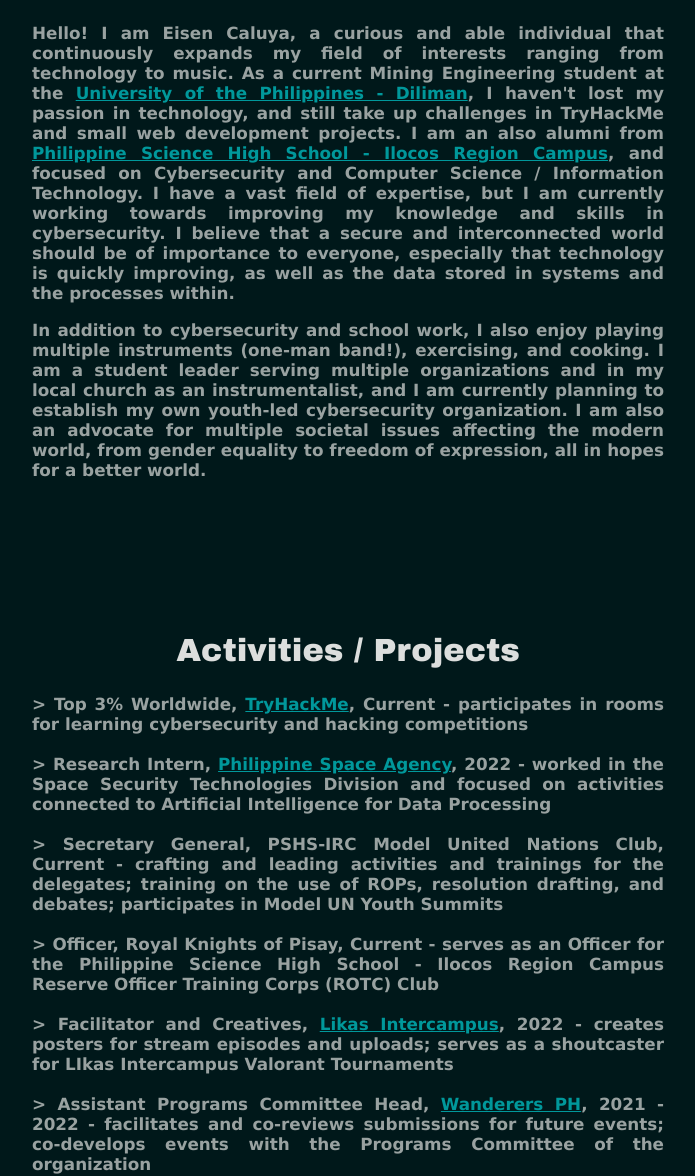
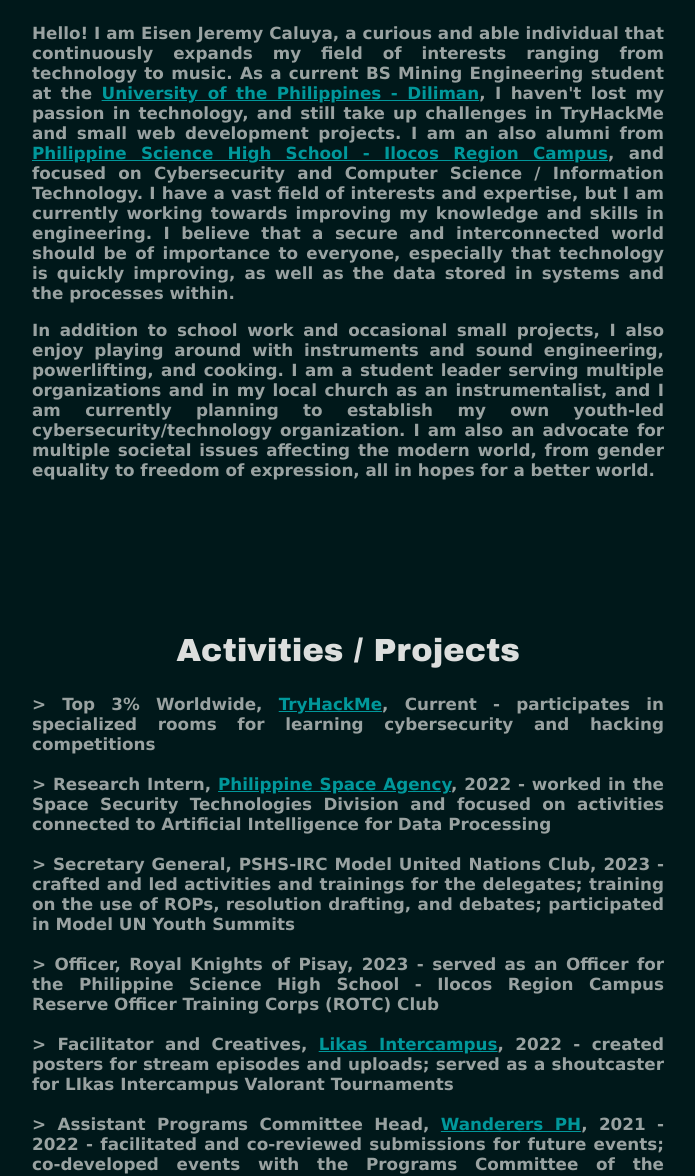
Before and after one commit to eisencaluya/eisencaluya.github.io, a plain HTML site: page index.html in a window 1280 px wide. Shown: the part 787-1963 px from the top of the page, without its empty margins (292-987 px from the left). Drawn offline with Linux system fonts and the light colour scheme.

Commit message:
Update index.html
updated recent contributions sept. 2024

```diff
--- a/index.html
+++ b/index.html
@@ -20,20 +20,20 @@
 		<center><img class="img1" src="me-pic.jpg" height="225px" width="225px"></center>
 
       <center><h1>Hi! I am,</h1></center>
-      <center><div><span>Eisen Caluya</span></div></center>
+      <center><div><span>Eisen Jeremy Caluya</span></div></center>
 
       <center><h4>Student. Technology Enthusiast and Advocate.</h4></center>
 
       <center><h2>Who am I?</h2></center>
-      <center><h3 align="justify">Hello! I am Eisen Caluya, a curious and able individual that continuously expands my field of interests ranging from technology to music.
-	 As a current Mining Engineering student at the <a class="link" href="https://upd.edu.ph/">University of the Philippines - Diliman</a>, I haven't lost my passion in technology, and still take up challenges in TryHackMe and small web development projects.
+      <center><h3 align="justify">Hello! I am Eisen Jeremy Caluya, a curious and able individual that continuously expands my field of interests ranging from technology to music.
+	 As a current BS Mining Engineering student at the <a class="link" href="https://upd.edu.ph/">University of the Philippines - Diliman</a>, I haven't lost my passion in technology, and still take up challenges in TryHackMe and small web development projects.
          I am an also alumni from <a class="link" href="https://irc.pshs.edu.ph/">Philippine Science High School - Ilocos Region Campus</a>, and focused on Cybersecurity and Computer Science / Information Technology.
-         I have a vast field of expertise, but I am currently working towards improving my knowledge and skills in cybersecurity.
+         I have a vast field of interests and expertise, but I am currently working towards improving my knowledge and skills in engineering.
          I believe that a secure and interconnected world should be of importance to everyone, especially that technology is quickly improving, as well as the data stored in systems and the processes within.
       </h3></center>
 
-      <center><h3 align="justify">In addition to cybersecurity and school work, I also enjoy playing multiple instruments (one-man band!), exercising, and cooking.
-         I am a student leader serving multiple organizations and in my local church as an instrumentalist, and I am currently planning to establish my own youth-led cybersecurity organization.
+      <center><h3 align="justify">In addition to school work and occasional small projects, I also enjoy playing around with instruments and sound engineering, powerlifting, and cooking.
+         I am a student leader serving multiple organizations and in my local church as an instrumentalist, and I am currently planning to establish my own youth-led cybersecurity/technology organization.
          I am also an advocate for multiple societal issues affecting the modern world, from gender equality to freedom of expression, all in hopes for a better world.
       </h3></center>
 
@@ -41,12 +41,12 @@
 
       <center><h2>Activities / Projects</h2></center>
       <center><h3 align="justify">
-	 > Top 3% Worldwide, <a class="link" href="https://tryhackme.com/p/ecu">TryHackMe</a>, Current - participates in rooms for learning cybersecurity and hacking competitions <br><br>
+	 > Top 3% Worldwide, <a class="link" href="https://tryhackme.com/p/ecu">TryHackMe</a>, Current - participates in specialized rooms for learning cybersecurity and hacking competitions <br><br>
          > Research Intern, <a class="link" href="https://philsa.gov.ph/">Philippine Space Agency</a>, 2022  - worked in the Space Security Technologies Division and focused on activities connected to Artificial Intelligence for Data Processing <br><br>
-         > Secretary General, PSHS-IRC Model United Nations Club, Current - crafting and leading activities and trainings for the delegates; training on the use of ROPs, resolution drafting, and debates; participates in Model UN Youth Summits <br><br>
-	 > Officer, Royal Knights of Pisay, Current - serves as an Officer for the Philippine Science High School - Ilocos Region Campus Reserve Officer Training Corps (ROTC) Club <br><br>
-         > Facilitator and Creatives, <a class="link" href="https://www.facebook.com/LikasPSHS">Likas Intercampus</a>, 2022 - creates posters for stream episodes and uploads; serves as a shoutcaster for LIkas Intercampus Valorant Tournaments <br><br>
-         > Assistant Programs Committee Head, <a class="link" href="https://www.facebook.com/wanderers.phil">Wanderers PH</a>, 2021 - 2022 - facilitates and co-reviews submissions for future events; co-develops events with the Programs Committee of the organization <br><br>
+         > Secretary General, PSHS-IRC Model United Nations Club, 2023 - crafted and led activities and trainings for the delegates; training on the use of ROPs, resolution drafting, and debates; participated in Model UN Youth Summits <br><br>
+	 > Officer, Royal Knights of Pisay, 2023 - served as an Officer for the Philippine Science High School - Ilocos Region Campus Reserve Officer Training Corps (ROTC) Club <br><br>
+         > Facilitator and Creatives, <a class="link" href="https://www.facebook.com/LikasPSHS">Likas Intercampus</a>, 2022 - created posters for stream episodes and uploads; served as a shoutcaster for LIkas Intercampus Valorant Tournaments <br><br>
+         > Assistant Programs Committee Head, <a class="link" href="https://www.facebook.com/wanderers.phil">Wanderers PH</a>, 2021 - 2022 - facilitated and co-reviewed submissions for future events; co-developed events with the Programs Committee of the organization <br><br>
          > Instrumentalist/Singer/Multimedia, <a class="link" href="https://www.facebook.com/Jgl.WMC">Jesus the Giver of Life Church</a>, Grade 4-Current - serves as an instrumentalist and singer for the Church Worship Team; assists in teaching instruments to aspiring Worship Team members; assists in managing multimedia operations and sound engineering <br><br>
       </h3>>
          </center>
```
